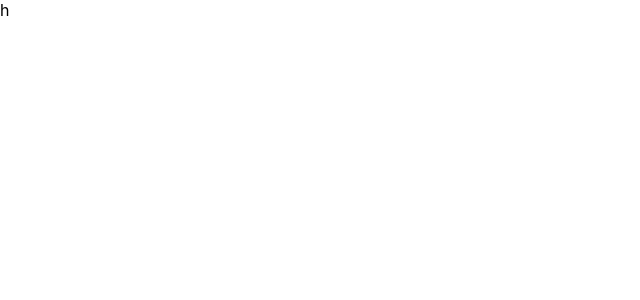
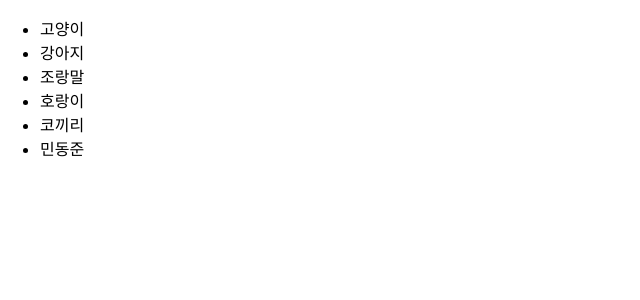
Before and after one commit to djmin43/dnd, a Next.js app: page / in a window 1280 px wide. Shown: the top 300 px of the page, without its empty margins (0-640 px from the left). Built offline with nearby package versions, Linux system fonts and the light colour scheme.

Commit message:
following along

```diff
--- a/src/components/MainPart.tsx
+++ b/src/components/MainPart.tsx
@@ -1,10 +1,43 @@
 import React from 'react'
-import { DragDropContext } from 'react-beautiful-dnd'
+import { DragDropContext, Droppable, Draggable } from 'react-beautiful-dnd'
+
+const sampleList = [
+  { id: 1, text: '고양이' },
+  { id: 2, text: '강아지' },
+  { id: 3, text: '조랑말' },
+  { id: 4, text: '호랑이' },
+  { id: 5, text: '코끼리' },
+  { id: 6, text: '민동준' },
+]
+
+interface Item {
+  id: number,
+  text: string,
+}
 
 const MainPart = () => {
   return (
     <div>
-      h
+      <DragDropContext>
+        <Droppable droppableId="sampleList" >
+          {(provided) => (
+            <ul
+              className="sampleList"
+              {...provided.droppableProps}
+              ref={provided.innerRef}
+            >
+              {sampleList.map((item: Item) => (
+                <Draggable
+                  key={item.id}
+                  draggableId={item.id}
+                  index={item.id}>
+                  {(provided) => <li>{item.text}</li>}
+                </Draggable>
+              ))}
+            </ul>
+          )}
+        </Droppable>
+      </DragDropContext>
     </div>
   )
 }
```
